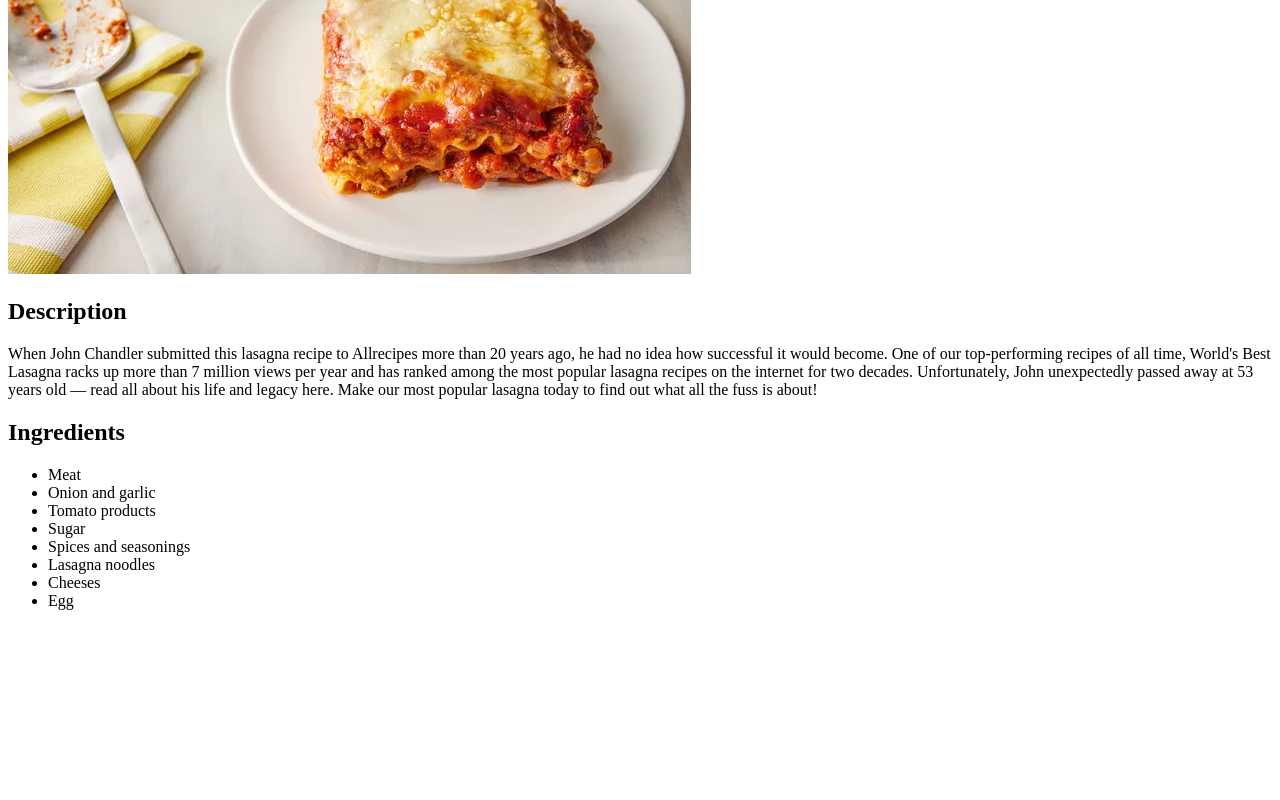
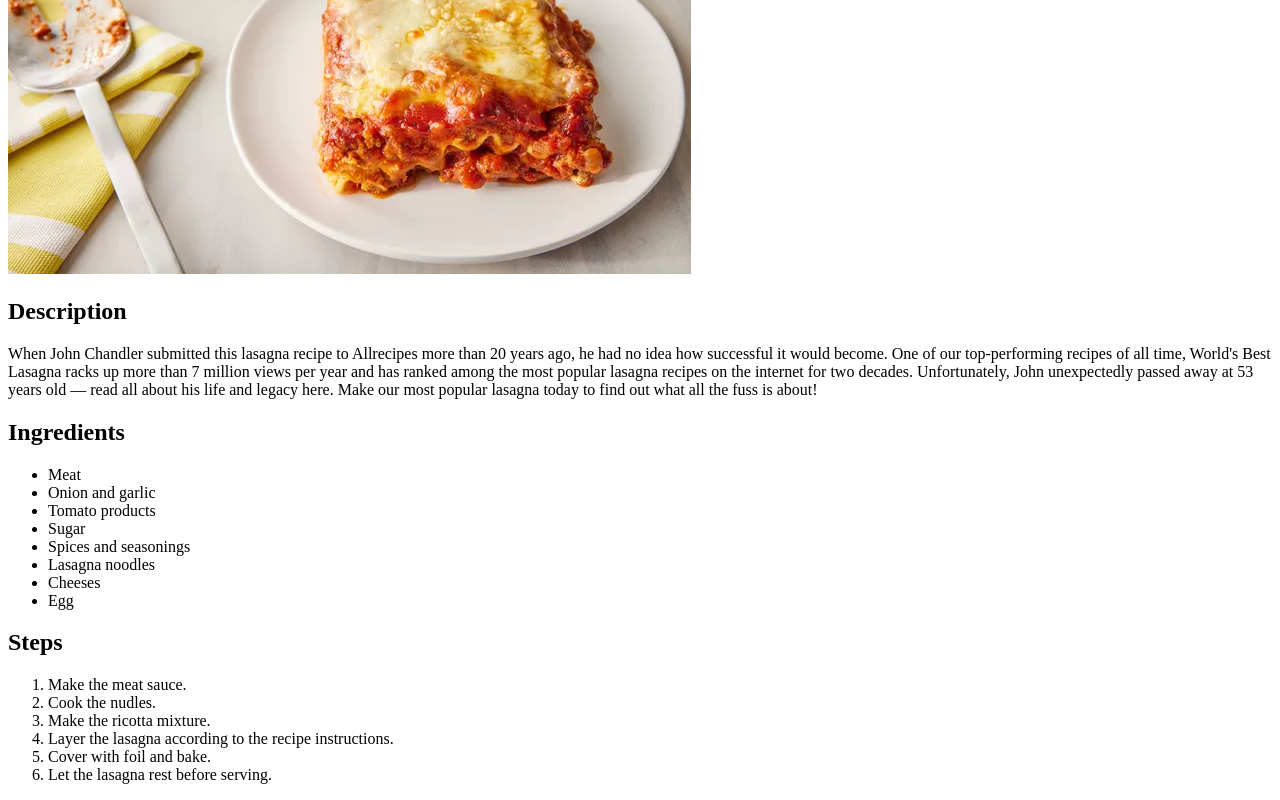
Before and after one commit to bogdan-lun-02/odin-recipes, a plain HTML site: page recipes/lasagna.html in a window 1280 px wide. Shown: the part 318-1118 px from the top of the page. Before the commit the page ends 944 px from the top, so only its background shows below. Drawn offline with Linux system fonts and the light colour scheme.

Commit message:
Added 'Steps' section to lasagna.html

```diff
--- a/recipes/lasagna.html
+++ b/recipes/lasagna.html
@@ -12,6 +12,7 @@
   <p> When John Chandler submitted this lasagna recipe to Allrecipes more than 20 years ago, he had no idea how successful it would become. One of our top-performing recipes of all time, World's Best Lasagna racks up more than 7 million views per year and has ranked among the most popular lasagna recipes on the internet for two decades. Unfortunately, John unexpectedly passed away at 53 years old — read all about his life and legacy here. Make our most popular lasagna today to find out what all the fuss is about! </p>
 
   <h2>Ingredients</h2>
+
     <ul>
       <li>Meat</li>
       <li>Onion and garlic</li>
@@ -22,5 +23,17 @@
       <li>Cheeses</li>
       <li>Egg</li>
     </ul>
+
+  <h2>Steps</h2>
+
+    <ol>
+      <li>Make the meat sauce.</li>
+      <li>Cook the nudles.</li>
+      <li>Make the ricotta mixture.</li>
+      <li>Layer the lasagna according to the recipe instructions.</li>
+      <li>Cover with foil and bake.</li>
+      <li>Let the lasagna rest before serving.</li>
+    </ol>
+
 </body>
 </html>
```
Lines whose indentation alone changed are shown as unchanged.
